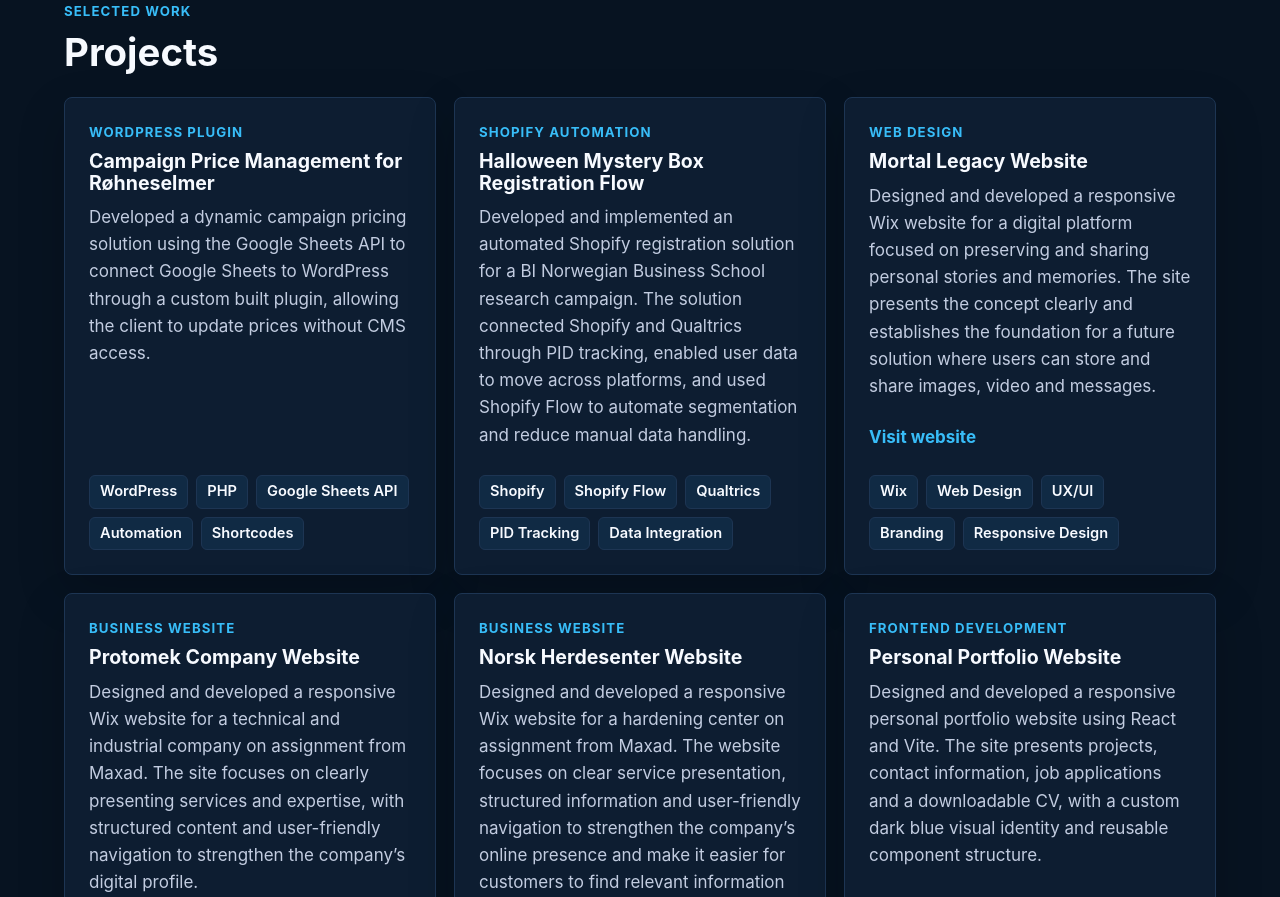
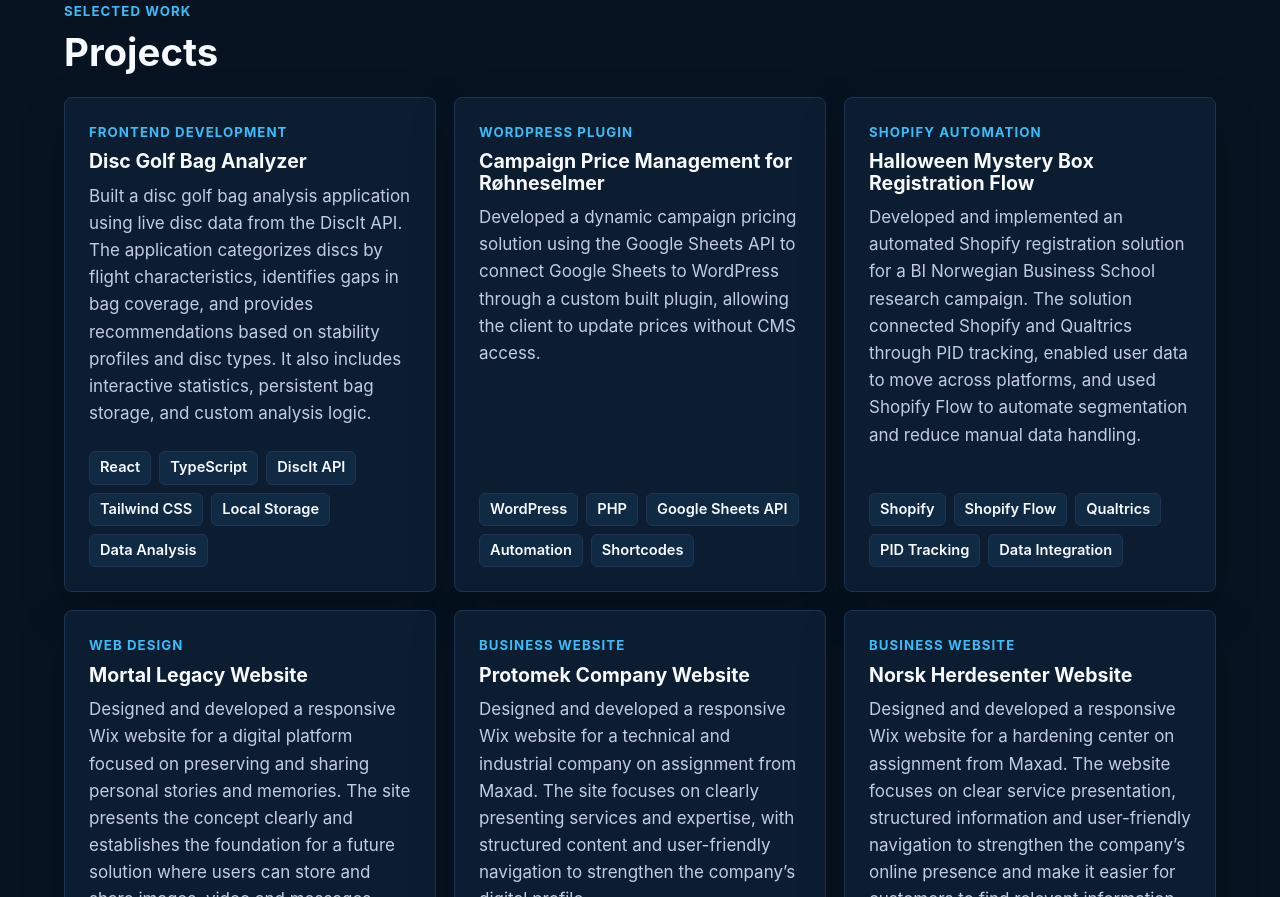
Before and after one commit to vfpaulsen/personal-website, a React (Vite) app: page / in a window 1280 px wide. Shown: the part 940-1837 px from the top of the page. Built offline with nearby package versions, Linux system fonts and the light colour scheme.

Commit message:
Added latest project

```diff
--- a/src/pages/Home.jsx
+++ b/src/pages/Home.jsx
@@ -1,6 +1,13 @@
 import profileImage from '../assets/PB.png'
 
 const projects = [
+  {
+    title: 'Disc Golf Bag Analyzer',
+    type: 'Frontend Development',
+    description:
+      'Built a disc golf bag analysis application using live disc data from the DiscIt API. The application categorizes discs by flight characteristics, identifies gaps in bag coverage, and provides recommendations based on stability profiles and disc types. It also includes interactive statistics, persistent bag storage, and custom analysis logic.',
+    stack: ['React', 'TypeScript', 'DiscIt API', 'Tailwind CSS', 'Local Storage', 'Data Analysis'],
+  },
   {
     title: 'Campaign Price Management for Røhneselmer',
     type: 'WordPress Plugin',
```
